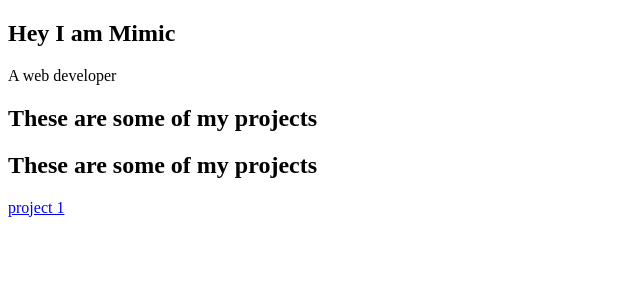
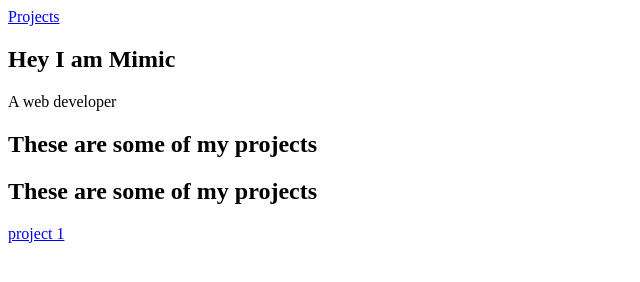
Before and after one commit to ali995500/microversechallenge2htmlcss, a plain HTML site: page index.html in a window 1280 px wide. Shown: the whole page, without its empty margins (0-640 px from the left). Drawn offline with Linux system fonts and the light colour scheme.

Commit message:
make changes to navbar

```diff
--- a/index.html
+++ b/index.html
@@ -7,6 +7,9 @@
     <title>personal-portfolio website</title>
   </head>
   <body>
+      <nav id="navbar">
+        <a href="#projects">Projects</a>
+    </nav>
     <section id="welcome-section">
       <h1>Hey I am Mimic</h1>
       <p>A web developer</p>
```
